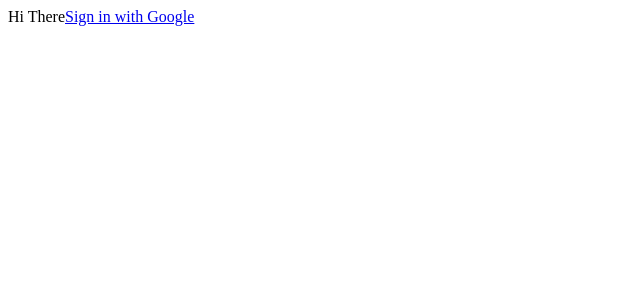
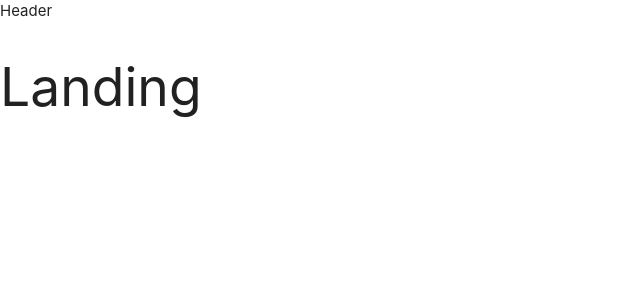
Before and after one commit to PritamTCS/emaily, a React (Create React App) app in the folder client/: page / in a window 1280 px wide. Shown: the top 300 px of the page, without its empty margins (0-640 px from the left). Built offline with nearby package versions, Linux system fonts and the light colour scheme.

Commit message:
materialize.css config added

```diff
--- a/client/package.json
+++ b/client/package.json
@@ -3,6 +3,7 @@
   "version": "0.1.0",
   "private": true,
   "dependencies": {
+    "materialize-css": "^1.0.0",
     "react": "^16.8.1",
     "react-dom": "^16.8.1",
     "react-redux": "^6.0.0",
--- a/client/src/components/App.js
+++ b/client/src/components/App.js
@@ -1,11 +1,25 @@
 import React, { Component } from "react";
+import { BrowserRouter as Router, Route } from "react-router-dom";
+
+import Header from "./Header";
+const Dashboard = () => <h2>Dashboard</h2>;
+const SurveyNew = () => <h2>SurveyNew</h2>;
+const Landing = () => <h2>Landing</h2>;
 
 class App extends Component {
   render() {
     return (
       <div>
-        Hi There
-        <a href="/auth/google">Sign in with Google</a>
+        <Router>
+          <div>
+            <Header />
+            <Route exact path="/" component={Landing} />
+            <Route exact path="/surveys" component={Dashboard} />
+            <Route path="/surveys/new" component={SurveyNew} />
+          </div>
+        </Router>
+
+        {/* <a href="/auth/google">Sign in with Google</a> */}
       </div>
     );
   }
--- /dev/null
+++ b/client/src/components/Header.js
@@ -0,0 +1,9 @@
+import React, { Component } from "react";
+
+class Header extends Component {
+  render() {
+    return <div>Header</div>;
+  }
+}
+
+export default Header;
--- a/client/src/index.js
+++ b/client/src/index.js
@@ -1,9 +1,20 @@
+import "materialize-css/dist/css/materialize.min.css";
 import React from "react";
 import ReactDOM from "react-dom";
 import App from "./components/App";
+import { Provider } from "react-redux";
+import { createStore, applyMiddleware } from "redux";
+import reducers from "./reducers";
 import * as serviceWorker from "./serviceWorker";
 
-ReactDOM.render(<App />, document.getElementById("root"));
+const store = createStore(reducers, {}, applyMiddleware());
+
+ReactDOM.render(
+  <Provider store={store}>
+    <App />
+  </Provider>,
+  document.getElementById("root")
+);
 
 // If you want your app to work offline and load faster, you can change
 // unregister() to register() below. Note this comes with some pitfalls.
--- /dev/null
+++ b/client/src/reducers/authReducer.js
@@ -0,0 +1,6 @@
+export default function(state = {}, action) {
+  switch (action.type) {
+    default:
+      return state;
+  }
+}
--- /dev/null
+++ b/client/src/reducers/index.js
@@ -0,0 +1,6 @@
+import { combineReducers } from "redux";
+import authReducer from "./authReducer";
+
+export default combineReducers({
+  auth: authReducer
+});
```
Also changed, not shown: 1 other file (tests, documents, lock files or other folders).
